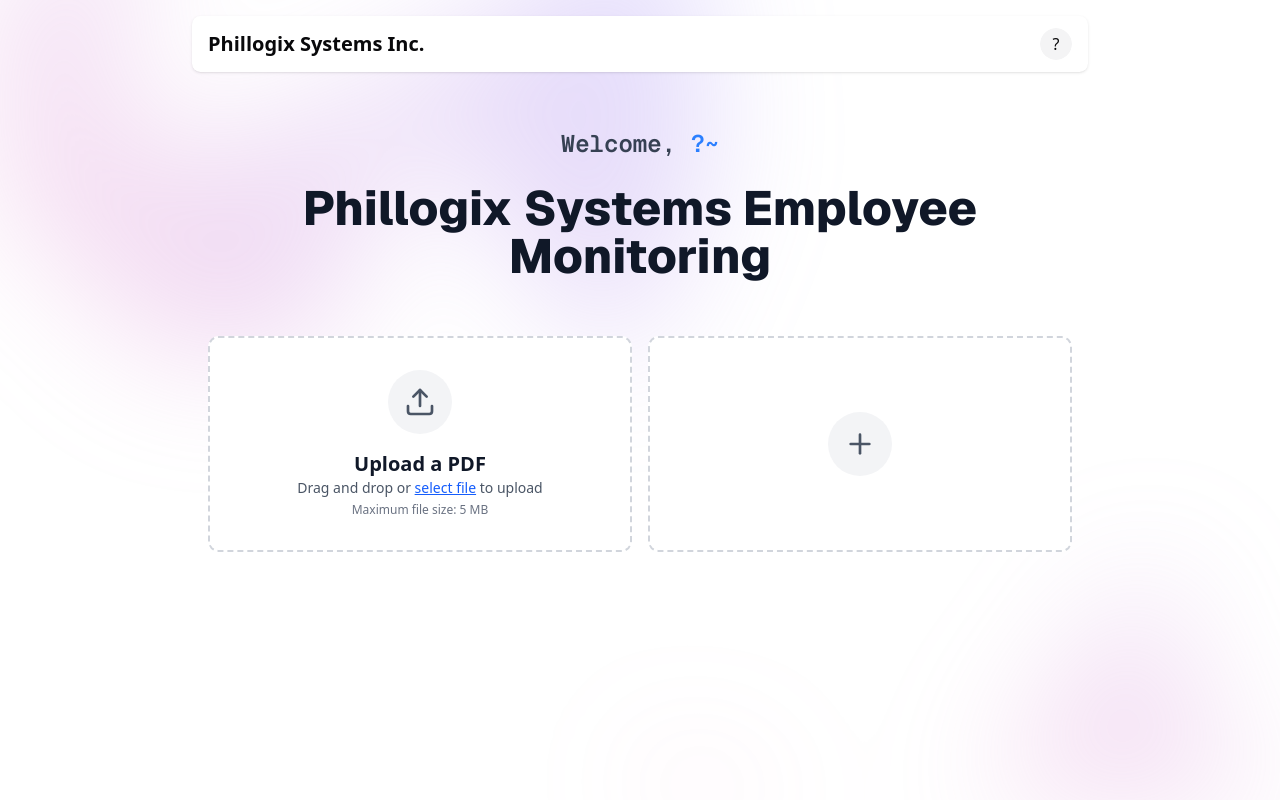
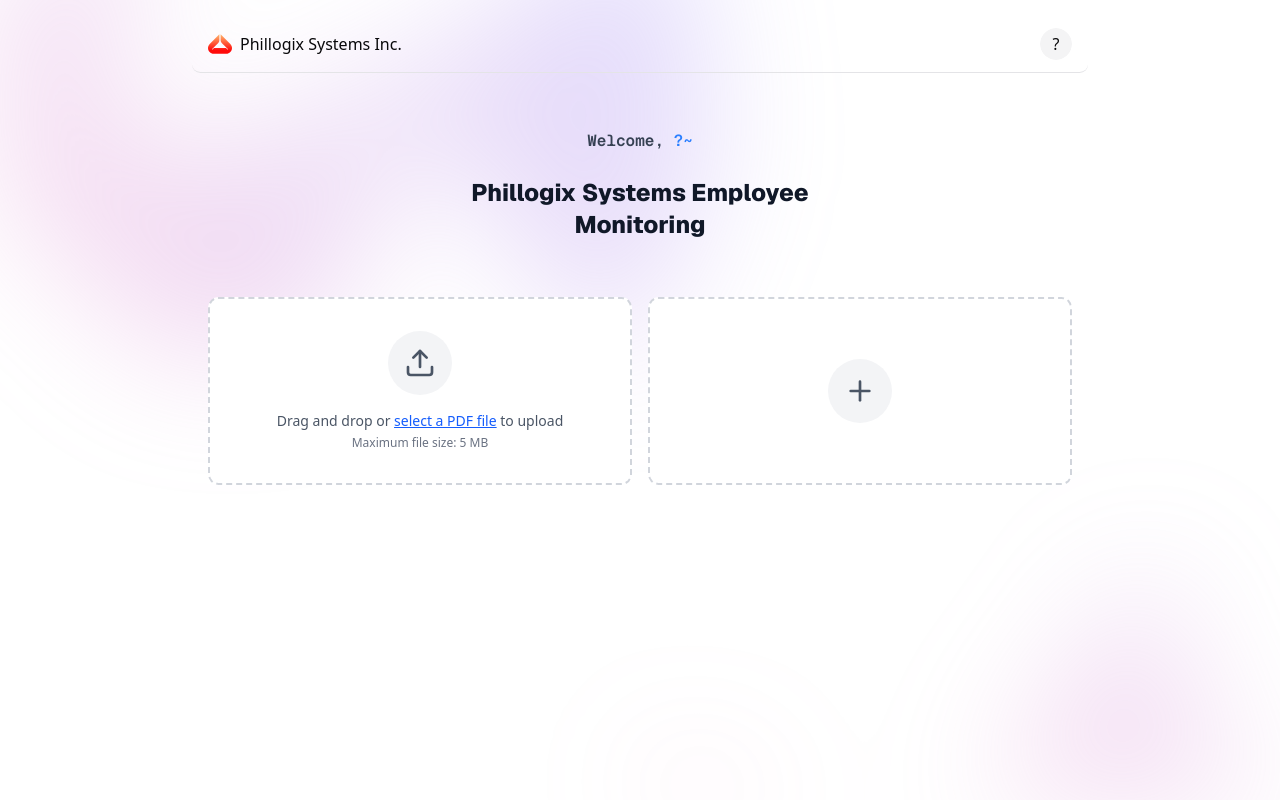
Before and after one commit to syjem/plsi-tms-monitoring, a Next.js app: page / in a window 1280 px wide. Built offline with nearby package versions, Linux system fonts and the light colour scheme; no server answers.

Commit message:
fix: improved UI

```diff
--- a/src/app/auth/login/page.tsx
+++ b/src/app/auth/login/page.tsx
@@ -3,8 +3,8 @@
 export default function Page() {
   return (
     <div className="flex min-h-svh w-full items-center justify-center p-6 md:p-10">
-      <div className="w-full max-w-sm">
-        <LoginForm />
+      <div className="w-full max-w-md">
+        <LoginForm className="p-4" />
       </div>
     </div>
   );
--- a/src/app/page.tsx
+++ b/src/app/page.tsx
@@ -23,11 +23,11 @@
   const name = useCurrentUserName();
   return (
     <div className="w-full max-w-4xl mx-auto text-center py-8 md:pt-10 px-4 sm:px-6 lg:px-8">
-      <p className="font-semibold text-2xl text-gray-700 mb-6 font-mono">
+      <p className="font-semibold text-base text-gray-700 mb-6 font-mono">
         Welcome, <span className="text-blue-500">{name}~</span>
       </p>
-      <h1 className="text-4xl font-extrabold text-gray-900 sm:text-5xl font-sans">
-        Phillogix Systems Employee Monitoring
+      <h1 className="text-2xl font-extrabold text-gray-900 font-sans">
+        Phillogix Systems Employee <br /> Monitoring
       </h1>
     </div>
   );
--- a/src/components/attendance-sheet.tsx
+++ b/src/components/attendance-sheet.tsx
@@ -18,7 +18,7 @@
 }) {
   const key = searchParams.key;
 
-  const [isEditable, setIsEditable] = useState(false);
+  const [isEditable, setIsEditable] = useState(true);
   const [hoveredGroup, setHoveredGroup] = useState<number | null>(null);
 
   const [employee, setEmployee] = useState<Employee>({
--- a/src/components/dropzone.tsx
+++ b/src/components/dropzone.tsx
@@ -255,16 +255,13 @@
         <Upload className="h-8 w-8 text-gray-600" />
       </div>
       <div className="text-center">
-        <span className="text-xl font-semibold text-gray-900 mb-2">
-          Upload a PDF
-        </span>
         <p className="text-sm text-gray-600">
           Drag and drop or{" "}
           <button
             onClick={() => inputRef.current?.click()}
             className="text-blue-600 hover:text-blue-700 underline font-medium"
           >
-            select file
+            select a PDF file
           </button>{" "}
           to upload
         </p>
--- a/src/components/header.tsx
+++ b/src/components/header.tsx
@@ -1,10 +1,14 @@
 import { CurrentUserAvatar } from "@/components/current-user-avatar";
+import { AppLogo } from "./icons";
 
 export function Header() {
   return (
     <header className="w-full mx-auto py-4 px-4 sm:px-6 lg:px-8">
-      <nav className="max-w-4xl mx-auto flex justify-between items-center shadow-sm py-3 px-4 bg-white rounded-md">
-        <span className="text-xl font-bold">Phillogix Systems Inc.</span>
+      <nav className="max-w-4xl mx-auto flex justify-between items-center py-3 px-4 rounded-md border-b">
+        <div className="flex items-center gap-2">
+          <AppLogo />
+          <span className="font-medium">Phillogix Systems Inc.</span>
+        </div>
         <CurrentUserAvatar />
       </nav>
     </header>
--- a/src/components/login-form.tsx
+++ b/src/components/login-form.tsx
@@ -42,20 +42,25 @@
             <div className="flex h-8 w-8 items-center justify-center rounded-md">
               <AppLogo />
             </div>
-            <h1 className="text-xl font-bold text-center mb-6">
-              Welcome to Phillogix Systems Employee Monitoring
+            <h1 className="text-xl md:text-2xl font-bold text-center mb-6">
+              Phillogix Systems Employee <br /> Monitoring
             </h1>
           </div>
           <div className="flex flex-col gap-6">
             <div className="grid gap-2">
               <Label htmlFor="email">Email</Label>
-              <Input id="email" type="email" required />
+              <Input
+                id="email"
+                type="email"
+                required
+                className="border-gray-400"
+              />
             </div>
             <Button type="submit" className="w-full">
               Login
             </Button>
           </div>
-          <div className="relative text-center text-sm after:absolute after:inset-0 after:top-1/2 after:z-0 after:flex after:items-center after:border-t after:border-border">
+          <div className="relative text-center text-sm after:absolute after:inset-0 after:top-1/2 after:z-0 after:flex after:items-center after:border-t after:border-gray-300">
             <span className="relative z-10 bg-background px-2 text-muted-foreground">
               Or
             </span>
@@ -65,7 +70,7 @@
               type="button"
               disabled={loadingProvider !== null}
               variant="outline"
-              className="w-full"
+              className="w-full border-gray-300 shadow-sm"
               onClick={() => handleSocialLogin("google")}
             >
               <Google />
@@ -79,10 +84,6 @@
           )}
         </div>
       </form>
-      <div className="text-balance text-center text-xs text-muted-foreground [&_a]:underline [&_a]:underline-offset-4 hover:[&_a]:decoration-primary hover:[&_a]:text-primary">
-        By clicking continue, you agree to our <a href="#">Terms of Service</a>{" "}
-        and <a href="#">Privacy Policy</a>.
-      </div>
     </div>
   );
 }
```
